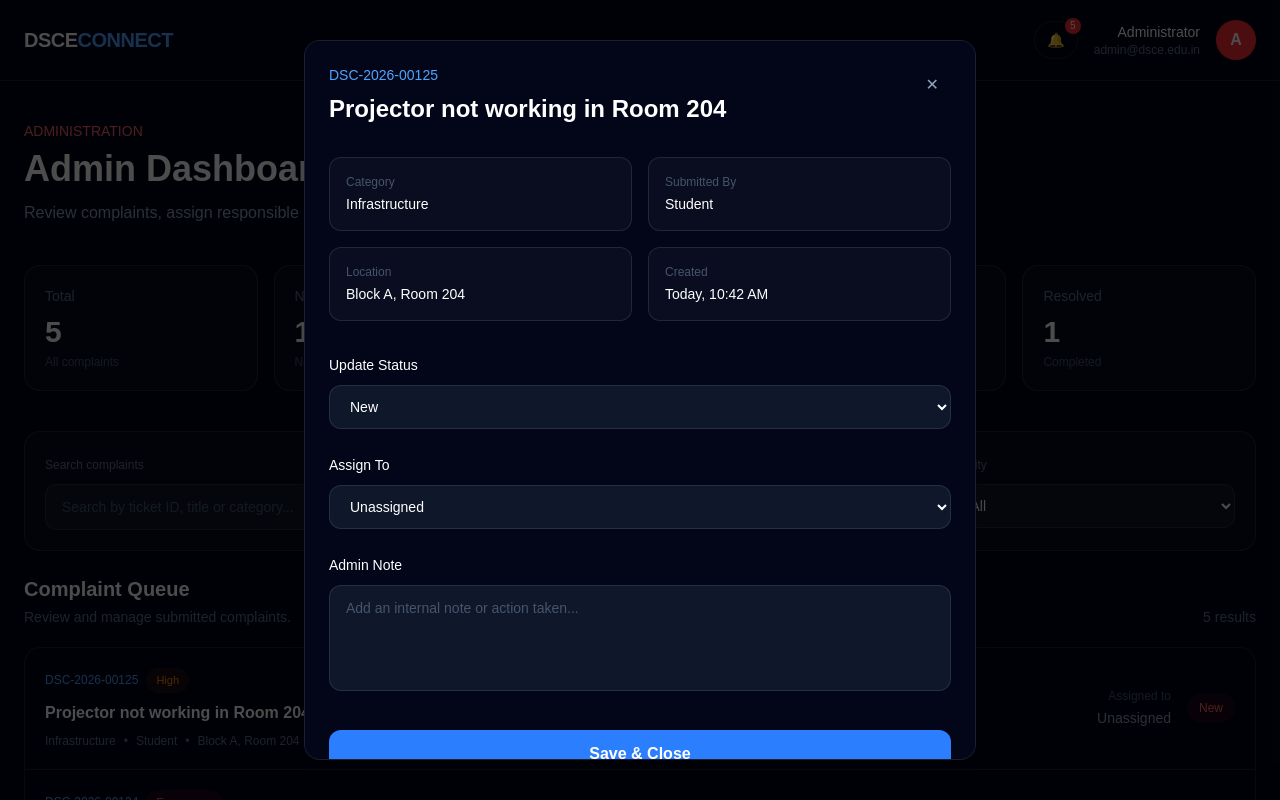
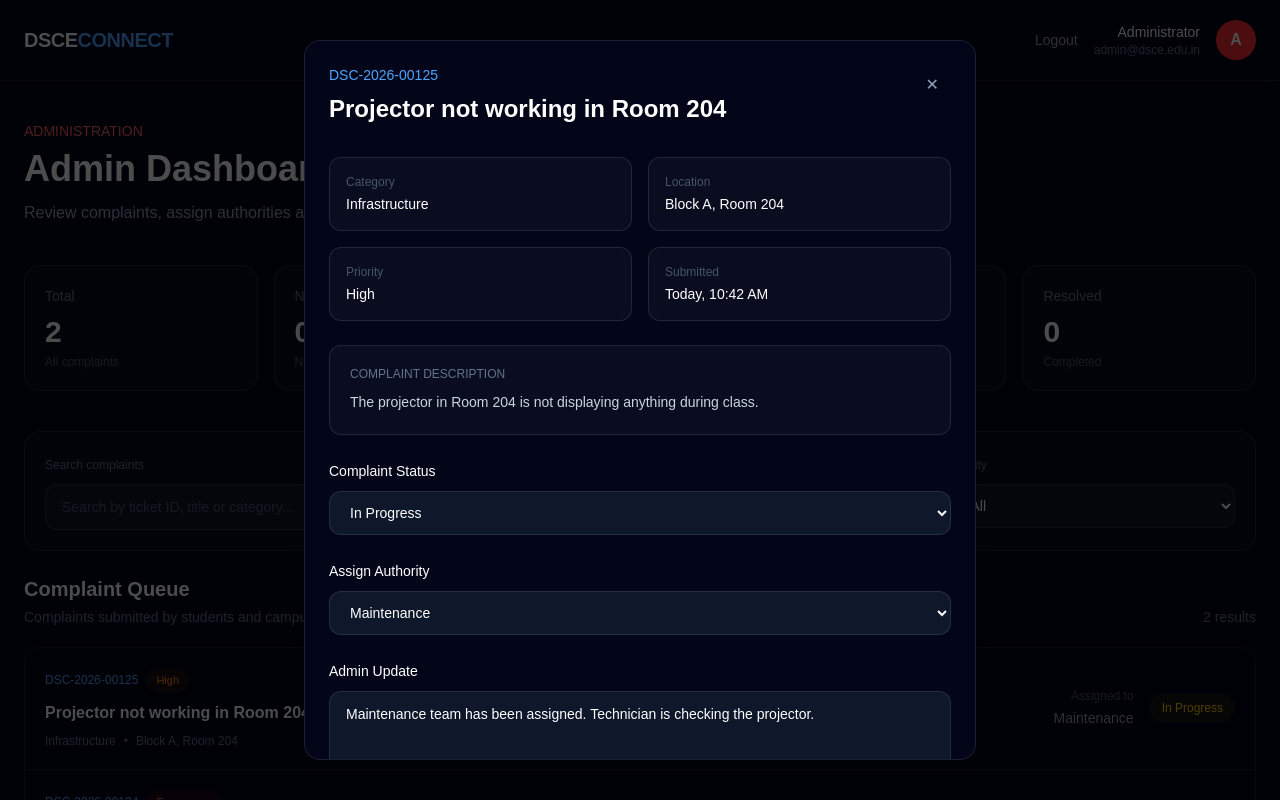
Before and after one commit to srijansathishpoojary-png/dsce-connect, a Next.js app: page /admin in a window 1280 px wide. Both pictures are taken after a click on the button 640 px from the left and 708 px from the top of the page. Shown: the top 800 px of the page. Built offline with nearby package versions, Linux system fonts and the light colour scheme.

Commit message:
Complaint in admin

```diff
--- a/app/admin/page.tsx
+++ b/app/admin/page.tsx
@@ -1,9 +1,9 @@
 "use client";
 
-import { useState } from "react";
+import { useEffect, useState } from "react";
 
 type Status =
-  | "New"
+  | "Submitted"
   | "Under Review"
   | "Assigned"
   | "In Progress"
@@ -15,69 +15,45 @@ type Ticket = {
   id: string;
   title: string;
   category: string;
-  submittedBy: string;
   location: string;
   priority: Priority;
+  description: string;
   status: Status;
   assignedTo: string;
-  created: string;
+  submitted: string;
+  updated: string;
+  adminNote: string;
 };
 
-const initialTickets: Ticket[] = [
+const sampleTickets: Ticket[] = [
   {
     id: "DSC-2026-00125",
     title: "Projector not working in Room 204",
     category: "Infrastructure",
-    submittedBy: "Student",
     location: "Block A, Room 204",
     priority: "High",
-    status: "New",
-    assignedTo: "Unassigned",
-    created: "Today, 10:42 AM",
+    description:
+      "The projector in Room 204 is not displaying anything during class.",
+    status: "In Progress",
+    assignedTo: "Maintenance",
+    submitted: "Today, 10:42 AM",
+    updated: "Today, 12:15 PM",
+    adminNote:
+      "Maintenance team has been assigned. Technician is checking the projector.",
   },
   {
     id: "DSC-2026-00124",
     title: "Water leakage near Block B",
     category: "Infrastructure",
-    submittedBy: "Faculty",
     location: "Block B, Ground Floor",
     priority: "Emergency",
+    description:
+      "Water leakage has been reported near the ground floor.",
     status: "Under Review",
-    assignedTo: "Maintenance",
-    created: "Today, 9:15 AM",
-  },
-  {
-    id: "DSC-2026-00123",
-    title: "Lost student ID card",
-    category: "Lost & Found",
-    submittedBy: "Student",
-    location: "Main Library",
-    priority: "Medium",
-    status: "Assigned",
-    assignedTo: "Security Office",
-    created: "Today, 8:30 AM",
-  },
-  {
-    id: "DSC-2026-00122",
-    title: "Classroom fan not working",
-    category: "Infrastructure",
-    submittedBy: "Student",
-    location: "Block C, Room 101",
-    priority: "Medium",
-    status: "In Progress",
-    assignedTo: "Maintenance",
-    created: "Yesterday",
-  },
-  {
-    id: "DSC-2026-00121",
-    title: "Issue with examination timetable",
-    category: "Academic",
-    submittedBy: "Student",
-    location: "Academic Section",
-    priority: "High",
-    status: "Resolved",
-    assignedTo: "Academic Office",
-    created: "Yesterday",
+    assignedTo: "Unassigned",
+    submitted: "Today, 9:15 AM",
+    updated: "Today, 9:15 AM",
+    adminNote: "Complaint is currently being reviewed.",
   },
 ];
 
@@ -92,18 +68,87 @@ const authorities = [
 ];
 
 export default function AdminDashboard() {
-  const [tickets, setTickets] = useState<Ticket[]>(initialTickets);
+  const [tickets, setTickets] = useState<Ticket[]>([]);
   const [selectedTicket, setSelectedTicket] = useState<Ticket | null>(null);
+
   const [statusFilter, setStatusFilter] = useState("All");
   const [priorityFilter, setPriorityFilter] = useState("All");
   const [search, setSearch] = useState("");
 
+  /* LOAD TICKETS */
+
+  useEffect(() => {
+    const saved = localStorage.getItem("dsce_complaints");
+
+    if (saved) {
+      try {
+        const studentTickets = JSON.parse(saved) as Ticket[];
+
+        setTickets([...studentTickets, ...sampleTickets]);
+      } catch {
+        setTickets(sampleTickets);
+      }
+    } else {
+      setTickets(sampleTickets);
+    }
+  }, []);
+
+  /* SAVE UPDATED TICKETS */
+
+  function saveTickets(updatedTickets: Ticket[]) {
+    setTickets(updatedTickets);
+
+    const sampleIds = new Set(
+      sampleTickets.map((ticket) => ticket.id)
+    );
+
+    const studentTickets = updatedTickets.filter(
+      (ticket) => !sampleIds.has(ticket.id)
+    );
+
+    localStorage.setItem(
+      "dsce_complaints",
+      JSON.stringify(studentTickets)
+    );
+  }
+
+  /* UPDATE TICKET */
+
+  function updateTicket(
+    ticketId: string,
+    updates: Partial<Ticket>
+  ) {
+    const updatedTickets = tickets.map((ticket) =>
+      ticket.id === ticketId
+        ? {
+            ...ticket,
+            ...updates,
+            updated: new Date().toLocaleString(),
+          }
+        : ticket
+    );
+
+    saveTickets(updatedTickets);
+
+    const updatedTicket = updatedTickets.find(
+      (ticket) => ticket.id === ticketId
+    );
+
+    if (updatedTicket) {
+      setSelectedTicket(updatedTicket);
+    }
+  }
+
+  /* FILTER */
+
   const filteredTickets = tickets.filter((ticket) => {
     const matchesStatus =
-      statusFilter === "All" || ticket.status === statusFilter;
+      statusFilter === "All" ||
+      ticket.status === statusFilter;
 
     const matchesPriority =
-      priorityFilter === "All" || ticket.priority === priorityFilter;
+      priorityFilter === "All" ||
+      ticket.priority === priorityFilter;
 
     const searchText = search.toLowerCase();
 
@@ -112,31 +157,19 @@ export default function AdminDashboard() {
       ticket.title.toLowerCase().includes(searchText) ||
       ticket.category.toLowerCase().includes(searchText);
 
-    return matchesStatus && matchesPriority && matchesSearch;
+    return (
+      matchesStatus &&
+      matchesPriority &&
+      matchesSearch
+    );
   });
-
-  function updateTicket(ticketId: string, updates: Partial<Ticket>) {
-    setTickets((currentTickets) =>
-      currentTickets.map((ticket) =>
-        ticket.id === ticketId
-          ? { ...ticket, ...updates }
-          : ticket
-      )
-    );
-
-    setSelectedTicket((currentTicket) =>
-      currentTicket && currentTicket.id === ticketId
-        ? { ...currentTicket, ...updates }
-        : currentTicket
-    );
-  }
 
   return (
     <main className="min-h-screen bg-slate-950 text-white">
 
       {/* HEADER */}
 
-      <header className="border-b border-white/10 bg-slate-950">
+      <header className="border-b border-white/10">
 
         <div className="mx-auto flex max-w-7xl items-center justify-between px-6 py-5">
 
@@ -149,16 +182,12 @@ export default function AdminDashboard() {
 
           <div className="flex items-center gap-4">
 
-            <button
-              type="button"
-              className="relative rounded-full border border-white/10 px-3 py-2 text-sm hover:bg-white/5"
+            <a
+              href="/login"
+              className="text-sm text-slate-400 hover:text-white"
             >
-              🔔
-
-              <span className="absolute -right-1 -top-1 flex h-4 w-4 items-center justify-center rounded-full bg-red-500 text-[10px]">
-                5
-              </span>
-            </button>
+              Logout
+            </a>
 
             <div className="hidden text-right sm:block">
 
@@ -186,7 +215,7 @@ export default function AdminDashboard() {
 
       <div className="mx-auto max-w-7xl px-6 py-10">
 
-        {/* PAGE TITLE */}
+        {/* TITLE */}
 
         <section className="mb-10">
 
@@ -199,8 +228,8 @@ export default function AdminDashboard() {
           </h1>
 
           <p className="mt-3 max-w-3xl text-slate-400">
-            Review complaints, assign responsible authorities,
-            monitor progress and manage campus issues.
+            Review complaints, assign authorities and monitor
+            campus issues.
           </p>
 
         </section>
@@ -218,7 +247,7 @@ export default function AdminDashboard() {
           <StatCard
             title="New"
             value={tickets.filter(
-              (t) => t.status === "New"
+              (t) => t.status === "Submitted"
             ).length.toString()}
             description="Need review"
           />
@@ -251,7 +280,7 @@ export default function AdminDashboard() {
 
         </section>
 
-        {/* SEARCH AND FILTERS */}
+        {/* FILTERS */}
 
         <section className="mb-6 rounded-2xl border border-white/10 bg-white/[0.03] p-5">
 
@@ -259,14 +288,16 @@ export default function AdminDashboard() {
 
             <div className="lg:col-span-2">
 
-              <label className="text-xs font-medium text-slate-500">
+              <label className="text-xs text-slate-500">
                 Search complaints
               </label>
 
               <input
                 type="text"
                 value={search}
-                onChange={(e) => setSearch(e.target.value)}
+                onChange={(e) =>
+                  setSearch(e.target.value)
+                }
                 placeholder="Search by ticket ID, title or category..."
                 className="mt-2 w-full rounded-xl border border-white/10 bg-slate-900 px-4 py-3 text-sm outline-none placeholder:text-slate-600 focus:border-blue-400"
               />
@@ -275,41 +306,49 @@ export default function AdminDashboard() {
 
             <div>
 
-              <label className="text-xs font-medium text-slate-500">
+              <label className="text-xs text-slate-500">
                 Status
               </label>
 
               <select
                 value={statusFilter}
-                onChange={(e) => setStatusFilter(e.target.value)}
-                className="mt-2 w-full rounded-xl border border-white/10 bg-slate-900 px-4 py-3 text-sm outline-none focus:border-blue-400"
+                onChange={(e) =>
+                  setStatusFilter(e.target.value)
+                }
+                className="mt-2 w-full rounded-xl border border-white/10 bg-slate-900 px-4 py-3 text-sm outline-none"
               >
+
                 <option>All</option>
-                <option>New</option>
+                <option>Submitted</option>
                 <option>Under Review</option>
                 <option>Assigned</option>
                 <option>In Progress</option>
                 <option>Resolved</option>
+
               </select>
 
             </div>
 
             <div>
 
-              <label className="text-xs font-medium text-slate-500">
+              <label className="text-xs text-slate-500">
                 Priority
               </label>
 
               <select
                 value={priorityFilter}
-                onChange={(e) => setPriorityFilter(e.target.value)}
-                className="mt-2 w-full rounded-xl border border-white/10 bg-slate-900 px-4 py-3 text-sm outline-none focus:border-blue-400"
+                onChange={(e) =>
+                  setPriorityFilter(e.target.value)
+                }
+                className="mt-2 w-full rounded-xl border border-white/10 bg-slate-900 px-4 py-3 text-sm outline-none"
               >
+
                 <option>All</option>
                 <option>Emergency</option>
                 <option>High</option>
                 <option>Medium</option>
                 <option>Low</option>
+
               </select>
 
             </div>
@@ -331,14 +370,16 @@ export default function AdminDashboard() {
               </h2>
 
               <p className="mt-1 text-sm text-slate-500">
-                Review and manage submitted complaints.
+                Complaints submitted by students and campus users.
               </p>
 
             </div>
 
             <p className="text-sm text-slate-500">
               {filteredTickets.length} result
-              {filteredTickets.length !== 1 ? "s" : ""}
+              {filteredTickets.length !== 1
+                ? "s"
+                : ""}
             </p>
 
           </div>
@@ -350,13 +391,15 @@ export default function AdminDashboard() {
               <button
                 key={ticket.id}
                 type="button"
-                onClick={() => setSelectedTicket(ticket)}
+                onClick={() =>
+                  setSelectedTicket(ticket)
+                }
                 className="block w-full border-b border-white/10 p-5 text-left transition last:border-b-0 hover:bg-white/[0.04]"
               >
 
                 <div className="flex flex-col gap-4 lg:flex-row lg:items-center lg:justify-between">
 
-                  <div className="min-w-0">
+                  <div>
 
                     <div className="flex flex-wrap items-center gap-2">
 
@@ -376,15 +419,15 @@ export default function AdminDashboard() {
 
                     <div className="mt-2 flex flex-wrap gap-2 text-xs text-slate-500">
 
-                      <span>{ticket.category}</span>
+                      <span>
+                        {ticket.category}
+                      </span>
 
                       <span>•</span>
 
-                      <span>{ticket.submittedBy}</span>
-
-                      <span>•</span>
-
-                      <span>{ticket.location}</span>
+                      <span>
+                        {ticket.location}
+                      </span>
 
                     </div>
 
@@ -404,7 +447,9 @@ export default function AdminDashboard() {
 
                     </div>
 
-                    <StatusBadge status={ticket.status} />
+                    <StatusBadge
+                      status={ticket.status}
+                    />
 
                   </div>
 
@@ -416,14 +461,14 @@ export default function AdminDashboard() {
 
             {filteredTickets.length === 0 && (
 
-              <div className="p-10 text-center">
+              <div className="p-12 text-center">
 
                 <p className="text-lg font-medium">
                   No complaints found
                 </p>
 
                 <p className="mt-2 text-sm text-slate-500">
-                  Try changing your filters or search term.
+                  Try changing the search or filters.
                 </p>
 
               </div>
@@ -436,13 +481,15 @@ export default function AdminDashboard() {
 
       </div>
 
-      {/* TICKET DETAIL MODAL */}
+      {/* DETAIL MODAL */}
 
       {selectedTicket && (
 
-        <div className="fixed inset-0 z-50 flex items-center justify-center bg-black/70 px-6 py-10">
+        <div className="fixed inset-0 z-50 flex items-center justify-center bg-black/70 px-6 py-8">
 
           <div className="max-h-[90vh] w-full max-w-2xl overflow-y-auto rounded-2xl border border-white/10 bg-slate-950 p-6 shadow-2xl">
+
+            {/* MODAL HEADER */}
 
             <div className="flex items-start justify-between">
 
@@ -460,7 +507,9 @@ export default function AdminDashboard() {
 
               <button
                 type="button"
-                onClick={() => setSelectedTicket(null)}
+                onClick={() =>
+                  setSelectedTicket(null)
+                }
                 className="rounded-lg px-3 py-2 text-slate-400 hover:bg-white/5 hover:text-white"
               >
                 ✕
@@ -478,41 +527,59 @@ export default function AdminDashboard() {
               />
 
               <Detail
-                label="Submitted By"
-                value={selectedTicket.submittedBy}
-              />
-
-              <Detail
                 label="Location"
                 value={selectedTicket.location}
               />
 
               <Detail
-                label="Created"
-                value={selectedTicket.created}
+                label="Priority"
+                value={selectedTicket.priority}
               />
+
+              <Detail
+                label="Submitted"
+                value={selectedTicket.submitted}
+              />
+
+            </div>
+
+            {/* DESCRIPTION */}
+
+            <div className="mt-6 rounded-xl border border-white/10 bg-white/[0.03] p-5">
+
+              <p className="text-xs font-medium text-slate-500">
+                COMPLAINT DESCRIPTION
+              </p>
+
+              <p className="mt-2 text-sm leading-6 text-slate-300">
+                {selectedTicket.description}
+              </p>
 
             </div>
 
             {/* STATUS */}
 
-            <div className="mt-8">
+            <div className="mt-6">
 
               <label className="text-sm font-medium">
-                Update Status
+                Complaint Status
               </label>
 
               <select
                 value={selectedTicket.status}
                 onChange={(e) =>
-                  updateTicket(selectedTicket.id, {
-                    status: e.target.value as Status,
-                  })
+                  updateTicket(
+                    selectedTicket.id,
+                    {
+                      status:
+                        e.target.value as Status,
+                    }
+                  )
                 }
                 className="mt-2 w-full rounded-xl border border-white/10 bg-slate-900 px-4 py-3 text-sm outline-none focus:border-blue-400"
               >
 
-                <option>New</option>
+                <option>Submitted</option>
                 <option>Under Review</option>
                 <option>Assigned</option>
                 <option>In Progress</option>
@@ -522,35 +589,54 @@ export default function AdminDashboard() {
 
             </div>
 
-            {/* ASSIGNMENT */}
+            {/* ASSIGN */}
 
             <div className="mt-6">
 
               <label className="text-sm font-medium">
-                Assign To
+                Assign Authority
               </label>
 
               <select
                 value={selectedTicket.assignedTo}
-                onChange={(e) =>
-                  updateTicket(selectedTicket.id, {
-                    assignedTo: e.target.value,
+                onChange={(e) => {
+
+                  const newAuthority =
+                    e.target.value;
+
+                  updateTicket(
+                    selectedTicket.id,
+                    {
+                      assignedTo:
+                        newAuthority,
                       status:
-                      selectedTicket.status === "New"
+                        newAuthority !==
+                          "Unassigned" &&
+                        selectedTicket.status ===
+                          "Submitted"
                           ? "Assigned"
                           : selectedTicket.status,
-                  })
                     }
+                  );
+
+                }}
                 className="mt-2 w-full rounded-xl border border-white/10 bg-slate-900 px-4 py-3 text-sm outline-none focus:border-blue-400"
               >
 
-                <option>Unassigned</option>
+                <option>
+                  Unassigned
+                </option>
 
-                {authorities.map((authority) => (
-                  <option key={authority}>
+                {authorities.map(
+                  (authority) => (
+                    <option
+                      key={authority}
+                      value={authority}
+                    >
                       {authority}
                     </option>
-                ))}
+                  )
+                )}
 
               </select>
 
@@ -561,25 +647,51 @@ export default function AdminDashboard() {
             <div className="mt-6">
 
               <label className="text-sm font-medium">
-                Admin Note
+                Admin Update
               </label>
 
               <textarea
+                value={selectedTicket.adminNote}
+                onChange={(e) =>
+                  setSelectedTicket({
+                    ...selectedTicket,
+                    adminNote: e.target.value,
+                  })
+                }
                 rows={4}
-                placeholder="Add an internal note or action taken..."
+                placeholder="Write an update for the student..."
                 className="mt-2 w-full resize-none rounded-xl border border-white/10 bg-slate-900 px-4 py-3 text-sm outline-none placeholder:text-slate-600 focus:border-blue-400"
               />
 
             </div>
 
-            {/* CLOSE */}
+            {/* SAVE NOTE */}
 
             <button
               type="button"
-              onClick={() => setSelectedTicket(null)}
-              className="mt-8 w-full rounded-xl bg-blue-500 px-5 py-3 font-semibold transition hover:bg-blue-400"
+              onClick={() =>
+                updateTicket(
+                  selectedTicket.id,
+                  {
+                    adminNote:
+                      selectedTicket.adminNote,
+                  }
+                )
+              }
+              className="mt-4 w-full rounded-xl bg-blue-500 px-5 py-3 font-semibold transition hover:bg-blue-400"
             >
-              Save & Close
+              Save Admin Update
+            </button>
+
+            <button
+              type="button"
+              onClick={() =>
+                setSelectedTicket(null)
+              }
+              className="mt-3 w-full rounded-xl border border-white/10 px-5 py-3 text-sm font-medium transition hover:bg-white/[0.05]"
+            >
+              Close
+
             </button>
 
           </div>
@@ -636,11 +748,11 @@ function StatusBadge({
       ? "bg-green-500/10 text-green-400"
       : status === "In Progress"
       ? "bg-yellow-500/10 text-yellow-400"
-      : status === "New"
-      ? "bg-red-500/10 text-red-400"
       : status === "Assigned"
       ? "bg-purple-500/10 text-purple-400"
-      : "bg-blue-500/10 text-blue-400";
+      : status === "Under Review"
+      ? "bg-blue-500/10 text-blue-400"
+      : "bg-slate-500/10 text-slate-400";
 
   return (
     <span
```
Lines whose indentation alone changed are shown as unchanged.
